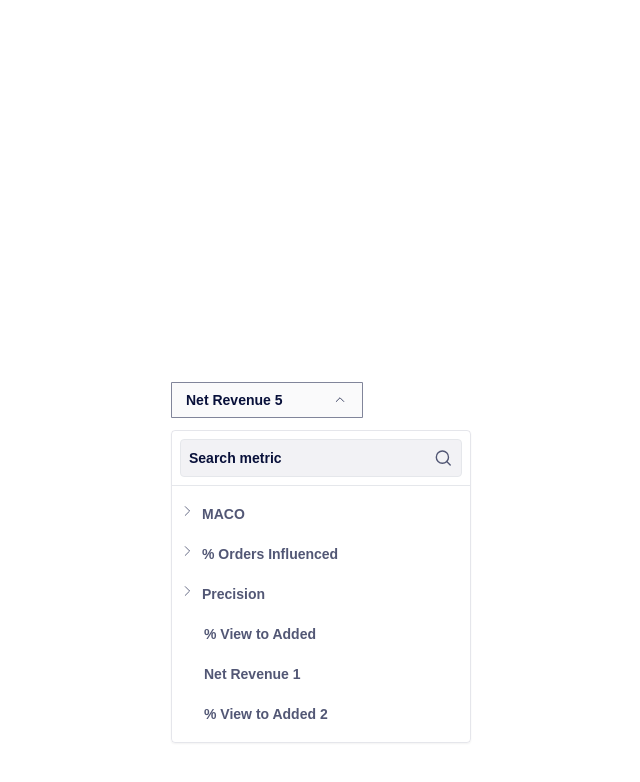
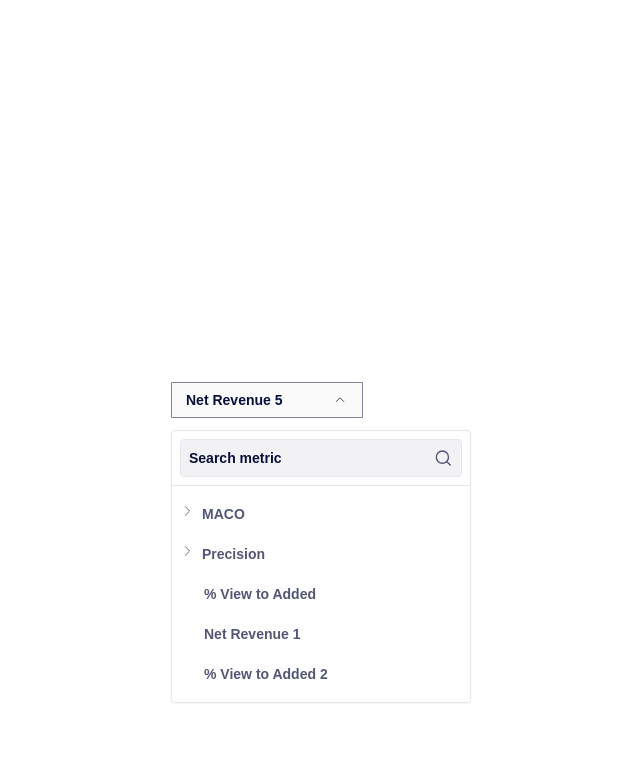
Before and after one commit to ozanbatuhankurucu/Small-HTML-CSS-Projects, a React (Create React App) app: page /projects/dad-jokes in a window 1280 px wide. Both pictures are taken after a click on the button "Net Revenue 5". Shown: the top 782 px of the page, without its empty margins (373-1013 px from the left). Built offline with nearby package versions, Linux system fonts and the light colour scheme.

Commit message:
Add filter functionality into dropdown

```diff
--- a/package.json
+++ b/package.json
@@ -11,6 +11,7 @@
     "@types/react": "^18.0.9",
     "@types/react-dom": "^18.0.3",
     "classnames": "^2.3.1",
+    "lodash": "^4.17.21",
     "moment": "^2.29.4",
     "phosphor-react": "^1.4.1",
     "react": "^18.1.0",
@@ -50,6 +51,7 @@
     ]
   },
   "devDependencies": {
+    "@types/lodash": "^4.14.191",
     "@types/react-helmet": "^6.1.5",
     "@types/styled-components": "^5.1.25",
     "@typescript-eslint/eslint-plugin": "^5.23.0",
--- a/src/projects/DadJokes/DadJokes.tsx
+++ b/src/projects/DadJokes/DadJokes.tsx
@@ -3,6 +3,7 @@ import DropdownWithSearch from './DropdownWithSearch'
 
 const data = [
   {
+    key: '1',
     accordion: true,
     accordionTitle: 'MACO',
     options: [
@@ -19,80 +20,51 @@ const data = [
     ]
   },
   {
-    accordion: true,
-    accordionTitle: '% Orders Influenced',
-    options: [
-      {
-        label: 'Orders Influenced by Suggested Order',
-        value: 'maco_suggested_order2342',
-        tooltipDescription: 'Orders influenced by Suggested Order'
-      },
-      {
-        label: 'Orders Influenced Total',
-        value: 'maco_total252',
-        tooltipDescription: 'Orders influenced Total'
-      }
-    ]
-  },
-  {
+    key: '3',
     accordion: true,
     accordionTitle: 'Precision',
     options: [
       {
         sectionTitle: 'All Products',
-        options: [
-          {
         label: 'Weighted Precision',
         value: 'weighted_precision_all_products'
       },
       {
+        sectionTitle: 'All Products',
         label: 'Precision at 1',
         value: 'precision_at_1_all_products'
       },
       {
+        sectionTitle: 'All Products',
         label: 'Precision at 2',
         value: 'precision_at_2_all_products'
+      },
+      {
+        sectionTitle: 'Top 10 Products',
+        label: 'Weighted Precision',
+        value: 'weighted_precision_top_10_products'
+      },
+      {
+        sectionTitle: 'Top 10 Products',
+        label: 'Precision at 1',
+        value: 'precision_at_1_top_10_products'
       }
     ]
   },
   {
-        sectionTitle: 'Top 10 Products',
-        options: [
-          {
-            label: 'Weighted Precision',
-            value: 'weighted_precision_top_10_products'
-          },
-          {
-            label: 'Precision at 1',
-            value: 'precision_at_1_top_10_products'
-          }
-        ]
-      }
-    ]
-  },
-  {
+    key: '4',
     label: '% View to Added',
     value: 'percent_view_to_added1'
   },
   {
+    key: '5',
     label: 'Net Revenue 1',
     value: 'net_revenue2'
   },
   {
+    key: '6',
     label: '% View to Added 2',
     value: 'percent_view_to_added3'
-  },
-  {
-    label: 'Net Revenue 3',
-    value: 'net_revenue4'
-  },
-  {
-    label: '% View to Added 4',
-    value: 'percent_view_to_added5'
-  },
-  {
-    label: 'Net Revenue 5',
-    value: 'net_revenue6'
   }
 ]
 const DEFAULT_OPTION = {
--- a/src/projects/DadJokes/DropdownWithSearch.tsx
+++ b/src/projects/DadJokes/DropdownWithSearch.tsx
@@ -1,9 +1,12 @@
 import { CaretDown, CaretUp } from 'phosphor-react'
-import { useState, useRef, useEffect } from 'react'
+import React, { useState, useRef, useEffect } from 'react'
 import cx from 'classnames'
 import Accordion from './Accordion'
 import OptionItem from './OptionItem'
 import { ReactComponent as YourSvg } from '../../assets/svg/MagnifyingGlass.svg'
+import { OptionListWithSection } from './OptionListWithSection'
+import * as _ from 'lodash'
+import { isLabelIncludesSearchQuery } from './utils'
 
 interface DropdownProps {
   options: any[]
@@ -24,20 +27,41 @@ const DropdownWithSearch: React.FC<DropdownProps> = ({
   const [isSearchInputFocused, setIsSearchInputFocused] = useState(false)
   const dropdownRef = useRef<HTMLDivElement>(null)
   const toggleButtonRef = useRef<HTMLButtonElement>(null)
-  console.log('%c -----value----- ', 'background: #FF0000')
-  console.log(value)
-  console.log('%c -----value----- ', 'background: #FF0000')
 
-  const toggleDropdown = () => setIsOpen(!isOpen)
+  const toggleDropdown = () => {
+    if (!isOpen) {
+      setSearchQuery('')
+    }
+    setIsOpen(!isOpen)
+  }
 
   const handleSearchChange = (event: React.ChangeEvent<HTMLInputElement>) => {
     const value = event.target.value
     setSearchQuery(value)
-    setFilteredOptions(
-      options.filter((option) =>
-        option.label.toLowerCase().includes(value.toLowerCase())
+
+    // Filter values process start
+    const optionsWithAccordion = options
+      .filter((option) => option.accordion)
+      .map((option) => ({
+        ...option,
+        options: option.options.filter((option: any) =>
+          isLabelIncludesSearchQuery(option.label, value)
         )
+      }))
+      .filter((option) => option.options.length > 0)
+
+    const optionsWithoutAccordion = options.filter(
+      (option) =>
+        !option.accordion && isLabelIncludesSearchQuery(option.label, value)
     )
+
+    const filteredOptions = [
+      ...optionsWithAccordion,
+      ...optionsWithoutAccordion
+    ]
+
+    setFilteredOptions(filteredOptions)
+    // Filter values process end
   }
 
   const handleOptionClick = (option: any) => {
@@ -118,59 +142,49 @@ const DropdownWithSearch: React.FC<DropdownProps> = ({
           <div className='overflow-auto max-h-64 rounded-md shadow-xs py-2'>
             {filteredOptions.map((option) => {
               if (option.accordion) {
+                const filterSectionTitledOptions = option.options.filter(
+                  (option: any) => option.sectionTitle
+                )
+                const filterNonSectionTitledOptions = option.options.filter(
+                  (option: any) => !option.sectionTitle
+                )
+                const groupedBySectionTitle = _.groupBy(
+                  filterSectionTitledOptions,
+                  'sectionTitle'
+                )
+
                 return (
                   <Accordion
-                    key={option.accordionTitle}
+                    key={option.key}
                     className='px-2'
                     title={option.accordionTitle}>
-                    {option.options.map((option: any) => {
-                      const { sectionTitle } = option
-                      return (
                     <>
-                          {option.options && (
-                            <>
-                              <div className='text-primary-30 pl-8 uppercase font-semibold text-xs select-none'>
-                                {option.sectionTitle}
-                              </div>
-                              {option.options.map((option: any) => (
+                      {_.map(groupedBySectionTitle, (options, key) => (
+                        <OptionListWithSection
+                          key={key}
+                          handleOptionClick={handleOptionClick}
+                          sectionTitle={key}
+                          options={options}
+                          searchQuery={searchQuery}
+                        />
+                      ))}
+                      {filterNonSectionTitledOptions.map((option: any) => (
                         <OptionItem
                           key={option.value}
                           className='!pl-[42px]'
                           option={option}
                           searchQuery={searchQuery}
-                                  onOptionClick={(option) => {
-                                    handleOptionClick(
-                                      sectionTitle
-                                        ? { ...option, sectionTitle }
-                                        : option
-                                    )
-                                  }}
+                          onOptionClick={(option) => handleOptionClick(option)}
                           tooltipDescription={option.tooltipDescription}
                         />
                       ))}
                     </>
-                          )}
-                          {!option.options && (
-                            <OptionItem
-                              key={option.value}
-                              className='!pl-[52px]'
-                              option={option}
-                              searchQuery={searchQuery}
-                              onOptionClick={(option) =>
-                                handleOptionClick(option)
-                              }
-                              tooltipDescription={option.tooltipDescription}
-                            />
-                          )}
-                        </>
-                      )
-                    })}
                   </Accordion>
                 )
               }
               return (
                 <OptionItem
-                  key={option.value}
+                  key={option.key}
                   option={option}
                   searchQuery={searchQuery}
                   onOptionClick={(option) => handleOptionClick(option)}
--- a/src/projects/DadJokes/OptionItem.tsx
+++ b/src/projects/DadJokes/OptionItem.tsx
@@ -1,6 +1,7 @@
 import React, { FC } from 'react'
 import cx from 'classnames'
 import { Info } from 'phosphor-react'
+import { isLabelIncludesSearchQuery } from './utils'
 interface OptionItemProps {
   option: any
   searchQuery: string
@@ -17,8 +18,8 @@ const OptionItem: FC<OptionItemProps> = ({
   className
 }) => {
   const isOptionItemMatchedToSearchQuery =
-    searchQuery &&
-    option.label.toLowerCase().includes(searchQuery.toLowerCase())
+    searchQuery && isLabelIncludesSearchQuery(option.label, searchQuery)
+
   return (
     <button
       type='button'
--- /dev/null
+++ b/src/projects/DadJokes/OptionListWithSection.tsx
@@ -0,0 +1,37 @@
+import React, { FC } from 'react'
+import OptionItem from './OptionItem'
+
+interface OptionListWithSectionProps {
+  options: any[]
+  searchQuery: string
+  handleOptionClick: (option: any) => void
+  sectionTitle: string
+}
+export const OptionListWithSection: FC<OptionListWithSectionProps> = ({
+  handleOptionClick,
+  options,
+  searchQuery,
+  sectionTitle
+}) => {
+  return (
+    <>
+      <div className='text-primary-30 pl-8 uppercase font-semibold text-xs select-none'>
+        {sectionTitle}
+      </div>
+      {options.map((option: any) => (
+        <OptionItem
+          key={option.value}
+          className='!pl-[42px]'
+          option={option}
+          searchQuery={searchQuery}
+          onOptionClick={(option) => {
+            handleOptionClick(
+              sectionTitle ? { ...option, sectionTitle } : option
+            )
+          }}
+          tooltipDescription={option.tooltipDescription}
+        />
+      ))}
+    </>
+  )
+}
--- /dev/null
+++ b/src/projects/DadJokes/utils.ts
@@ -0,0 +1,6 @@
+export const isLabelIncludesSearchQuery = (
+  label: string,
+  searchQuery: string
+) => {
+  return label.toLowerCase().includes(searchQuery.toLowerCase())
+}
```
Also changed, not shown: 1 other file (tests, documents, lock files or other folders). Lines whose indentation alone changed are shown as unchanged.
